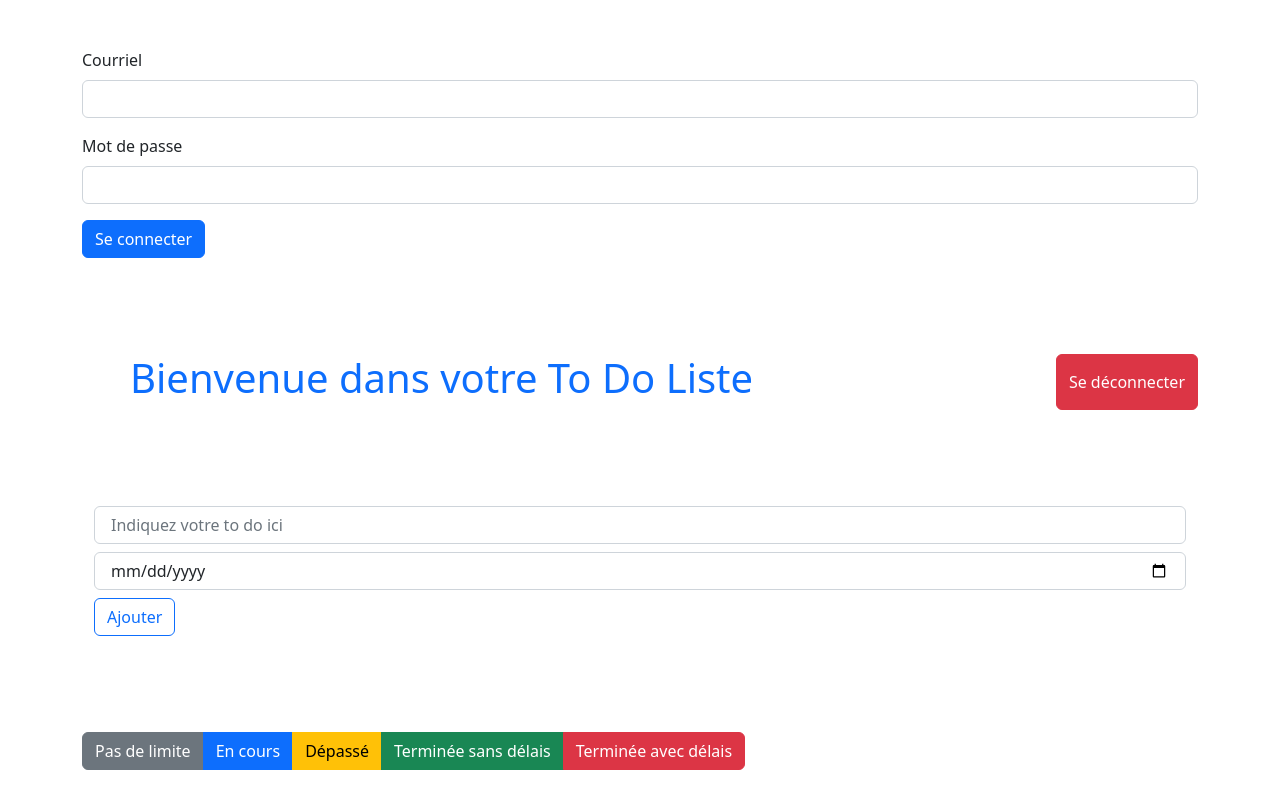
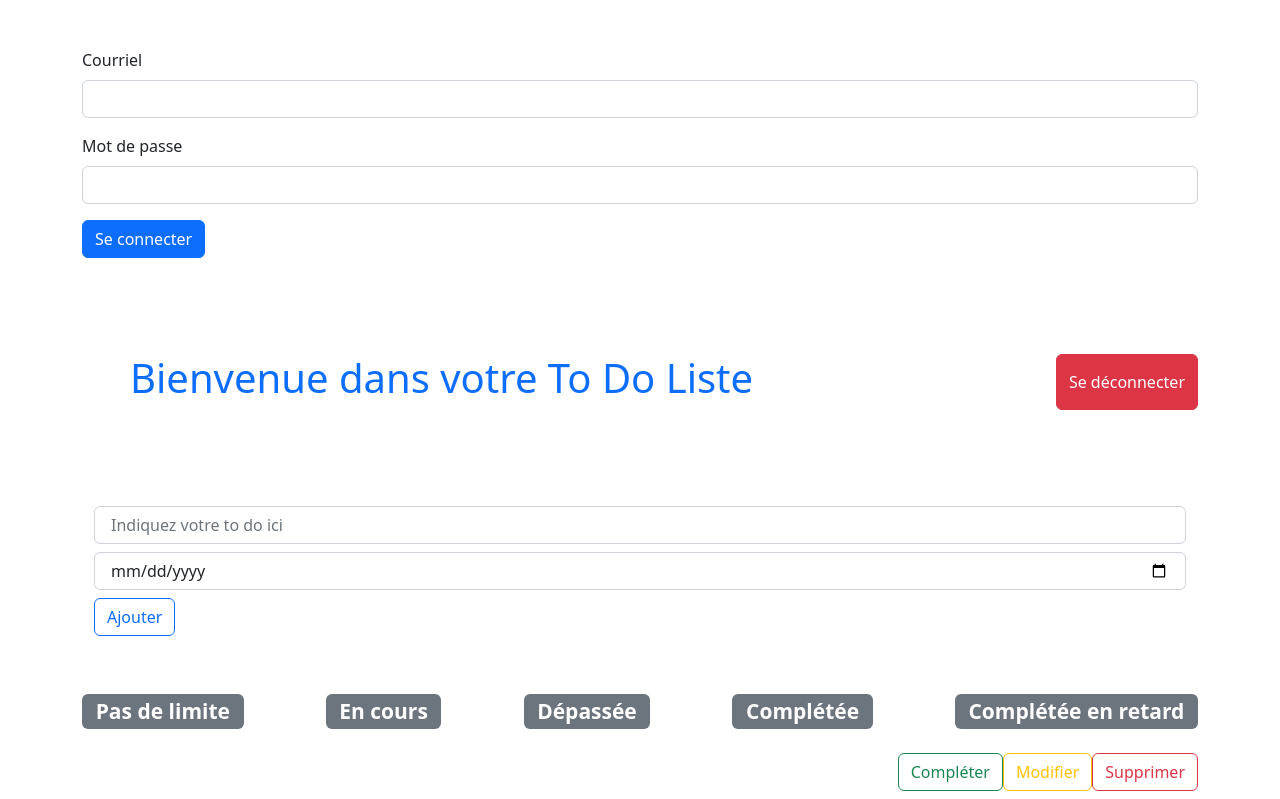
Before and after one commit to roxperron/apptodo_integration3, a Vue app: page / in a window 1280 px wide. Shown: the top 799 px of the page. Built offline with nearby package versions, Linux system fonts and the light colour scheme.

Commit message:
edit the badge style

```diff
--- a/src/components/ToDoForm.vue
+++ b/src/components/ToDoForm.vue
@@ -3,13 +3,13 @@
 
     <div class="mb-2">
       <input v-model="userToDo" type="text" class="px-3 form-control" placeholder="Indiquez votre to do ici"
-        aria-label="Indiquer le to do ici" aria-describedby="addToDo__button" >
+        aria-label="Indiquer le to do ici" aria-describedby="addToDo__button">
     </div>
 
-     <div>
+    <div>
       <input type="date" class="px-3 form-control" placeholder="Sélectionner une date"
         aria-label="Sélectionner une date" aria-describedby="addToDo__button">
-     </div>
+    </div>
 
 
     <div class="mt-2">
@@ -21,14 +21,12 @@
 
   </form>
 
-  <div class="py-5">
-    <div class="btn-group" role="group" aria-label="Basic mixed styles example">
-      <button type="button" class="btn btn-secondary">Pas de limite</button>
-      <button type="button" class="btn btn-primary">En cours</button>
-      <button type="button" class="btn btn-warning">Dépassé<em></em></button>
-      <button type="button" class="btn btn-success">Terminée sans délais</button>
-      <button type="button" class="btn btn-danger">Terminée avec délais</button>
-    </div>
+  <div class="d-flex justify-content-between py-2">
+    <h3><span class="badge bg-secondary">Pas de limite</span></h3>
+    <h3><span class="badge bg-secondary">En cours</span></h3>
+    <h3><span class="badge bg-secondary">Dépassée</span></h3>
+    <h3><span class="badge bg-secondary">Complétée</span></h3>
+    <h3><span class="badge bg-secondary">Complétée en retard</span></h3>
   </div>
 
   <div class="py-2 d-flex justify-content-end">
```
